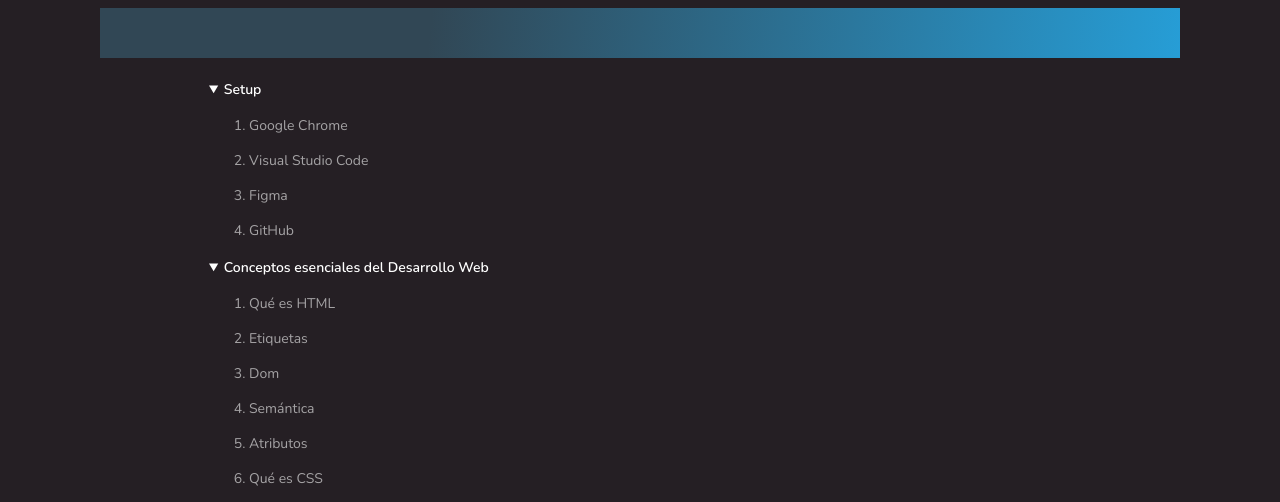
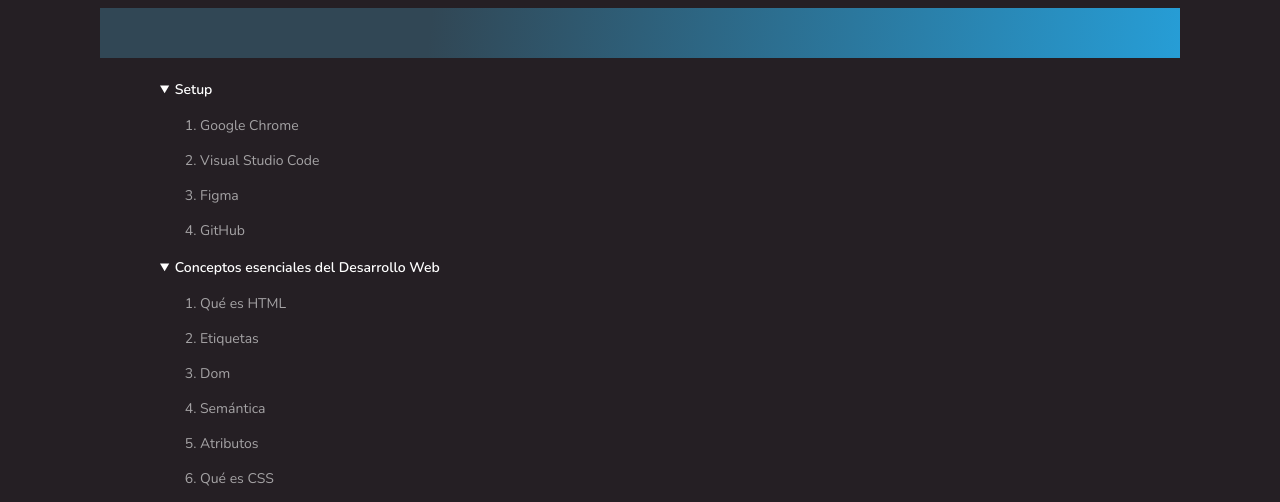
Before and after one commit to Gallardox14/Empezando-, a plain HTML site: page index.html in a window 1280 px wide. Shown: the top 502 px of the page. Drawn offline with nearby package versions, Linux system fonts and the light colour scheme.

Commit message:
Add files via upload

```diff
--- a/CSS/Styles-logical.css
+++ b/CSS/Styles-logical.css
@@ -162,7 +162,7 @@ border: 1px solid red
 
 .wrapper {
     /* border: 2px solid yellow; */
-    max-inline-size: 902px;
+    max-inline-size: 1000px;
     /*  block-size: ; */
     margin: auto;
 
```
